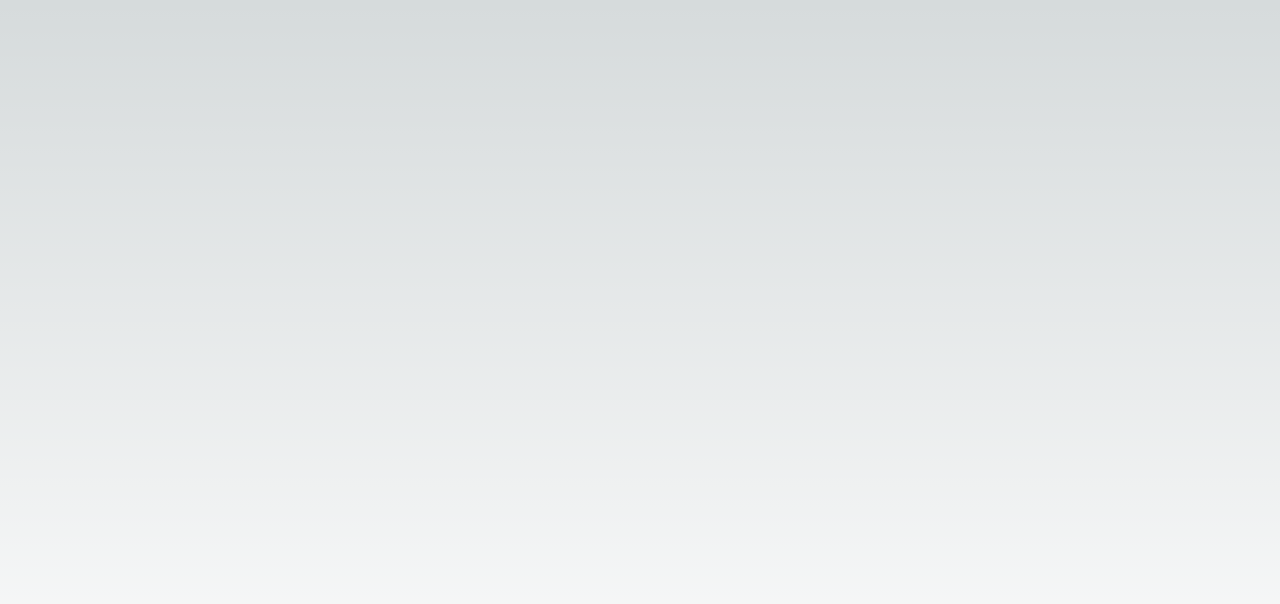
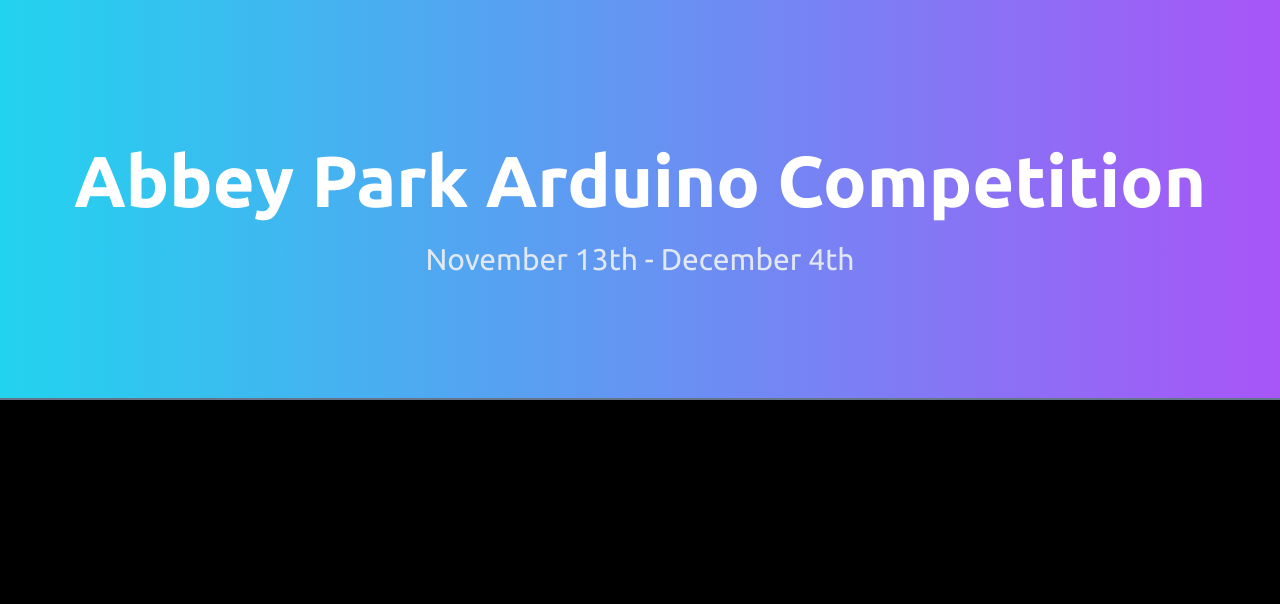
Before and after one commit to Leg3ndary/APMC, a Next.js app: page / in a window 1280 px wide. Shown: the top 604 px of the page. Built offline with nearby package versions, Linux system fonts and the light colour scheme.

Commit message:
Add basic page

```diff
--- a/src/pages/_app.tsx
+++ b/src/pages/_app.tsx
@@ -2,7 +2,7 @@ import "@/styles/globals.css";
 import type { AppProps } from "next/app";
 import { Ubuntu } from "next/font/google";
 
-const ubuntu = Ubuntu({ subsets: ["latin"], weight: ["400", "700"]});
+const ubuntu = Ubuntu({ subsets: ["latin"], weight: ["400", "700"] });
 
 export default function App({ Component, pageProps }: AppProps) {
     return (
--- a/src/pages/index.tsx
+++ b/src/pages/index.tsx
@@ -1,12 +1,16 @@
 import Image from "next/image";
-
 
 export default function Home() {
     return (
-        <main
-            className="flex min-h-screen flex-col items-center justify-between p-24"
-        >
-
+        <main className="flex min-h-screen flex-col items-center justify-between w-full">
+            <section className="flex flex-col items-center justify-center h-[400px] bg-gradient-to-r from-cyan-400 to-purple-500 w-full border-b-2 border-slate-500">
+                <h1 className="text-7xl font-bold text-center py-6">
+                    Abbey Park Arduino Competition
+                </h1>
+                <h3 className="text-3xl text-center text-slate-200">
+                    November 13th - December 4th
+                </h3>
+            </section>
         </main>
     );
 }
--- a/src/styles/globals.css
+++ b/src/styles/globals.css
@@ -3,25 +3,24 @@
 @tailwind utilities;
 
 :root {
-    --foreground-rgb: 0, 0, 0;
+    /* --foreground-rgb: 0, 0, 0;
     --background-start-rgb: 214, 219, 220;
-    --background-end-rgb: 255, 255, 255;
+    --background-end-rgb: 255, 255, 255; */
 }
 
-@media (prefers-color-scheme: dark) {
-    :root {
-        --foreground-rgb: 255, 255, 255;
-        --background-start-rgb: 0, 0, 0;
-        --background-end-rgb: 0, 0, 0;
-    }
+#__next {
+    width: 100%;
+    height: 100%;
+}
+
+html {
+    height: 100%;
+    width: 100%;
+    background: #000000;
 }
 
 body {
-    color: rgb(var(--foreground-rgb));
-    background: linear-gradient(
-            to bottom,
-            transparent,
-            rgb(var(--background-end-rgb))
-        )
-        rgb(var(--background-start-rgb));
+    color: #ffffff;
+    height: 100%;
+    width: 100%;
 }
```
